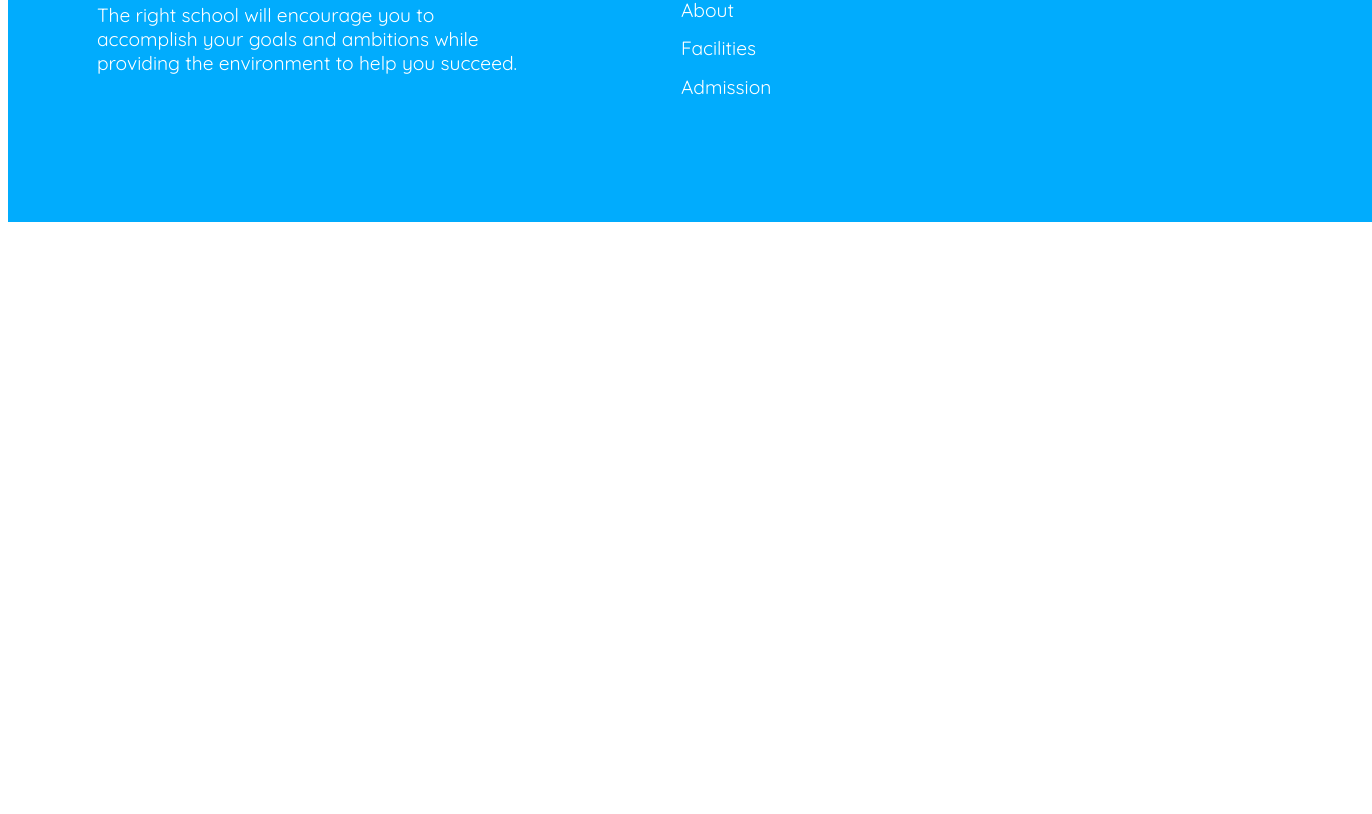
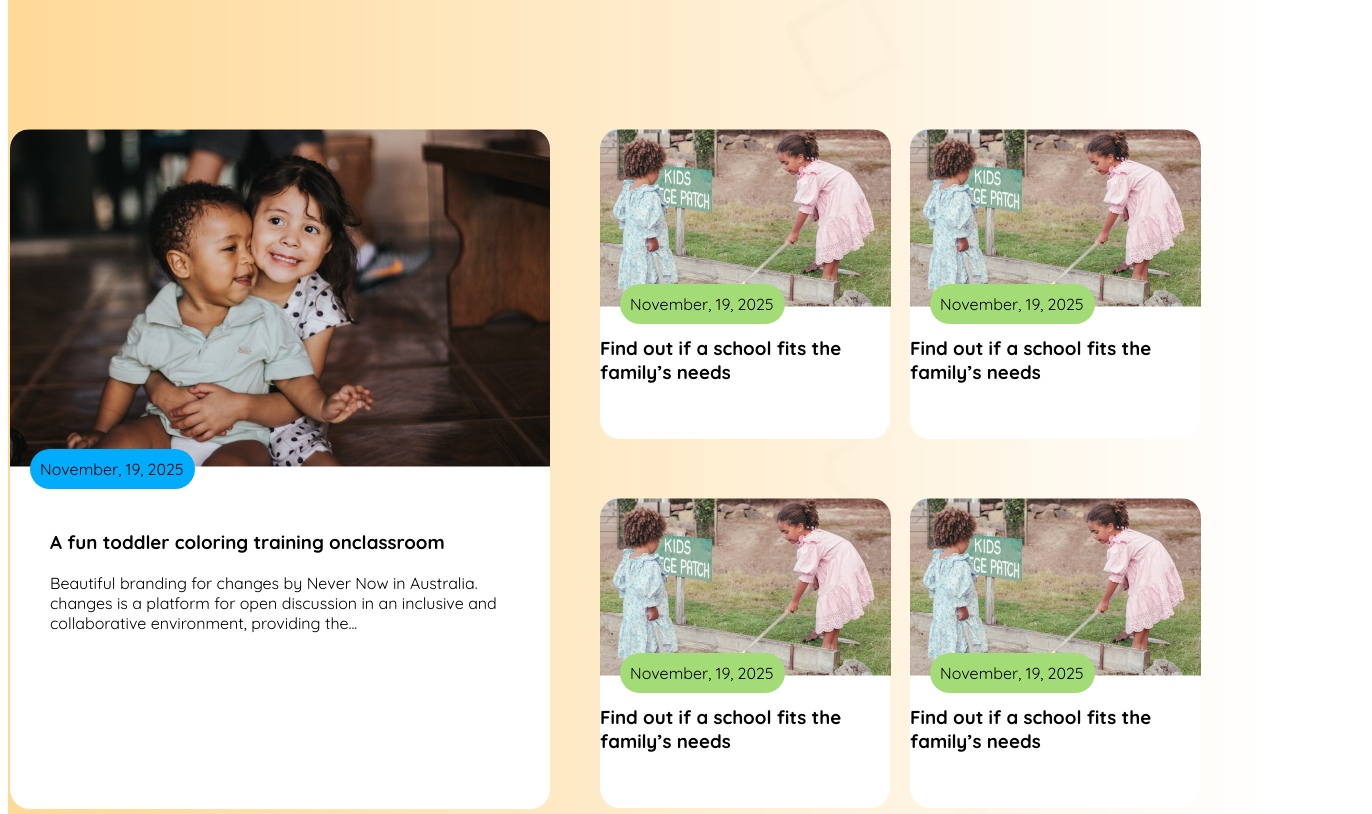
Before and after one commit to RGAntu/assignment-02, a plain HTML site: page index.html in a window 1280 px wide. Shown: the part 1780-2594 px from the top of the page, 1372 px wide, since content can reach past the window. Before the commit the page ends 2010 px from the top, so only its background shows below. Drawn offline with Linux system fonts and the light colour scheme.

Commit message:
added stories section

```diff
--- a/index.html
+++ b/index.html
@@ -1,23 +1,25 @@
 <!DOCTYPE html>
 <html lang="en">
   <head>
-    <meta charset="UTF-8">
-    <meta name="viewport" content="width=device-width, initial-scale=1.0">
+    <meta charset="UTF-8" />
+    <meta name="viewport" content="width=device-width, initial-scale=1.0" />
     <title>Kid's Education</title>
-    <link rel="stylesheet" href="styles/style.css">
-    <link rel="stylesheet" href="https://cdnjs.cloudflare.com/ajax/libs/font-awesome/6.7.2/css/all.min.css">
+    <link rel="stylesheet" href="styles/style.css" />
+    <link
+      rel="stylesheet"
+      href="https://cdnjs.cloudflare.com/ajax/libs/font-awesome/6.7.2/css/all.min.css"
+    />
   </head>
   <body class="quicksand-font">
     <header class="header">
-        <nav class=" display-flex">
-            <div class="nav-logo  display-flex ">
+      <nav class="display-flex">
+        <div class="nav-logo display-flex">
           <div class="nav-logo-img">
-                    <img src="assets/logo.png" alt="logo">
-
+            <img src="assets/logo.png" alt="logo" />
           </div>
           <div class="nav-logo-text">SCHOOL</div>
         </div>
-            <div class="nav-links ">
+        <div class="nav-links">
           <ul class="display-flex">
             <li><a class="orange" href="">Home</a></li>
             <li><a class="sky-blue" href="">About</a></li>
@@ -29,23 +31,31 @@
           <button class="primary-btn">Contact</button>
         </div>
         <div class="menu-bar">
-                <img src="assets/hamburger.png" alt="">
+          <img src="assets/hamburger.png" alt="" />
         </div>
       </nav>
 
       <!-- banner  -->
       <div class="banner display-flex">
         <div class="banner-content">
-                <h1 class="banner-content-title"><span class="orange">Empowering <br></span> <span class="black">students from small <br> age</span> <span class="sky-blue">towards vision</span></h1>
+          <h1 class="banner-content-title">
+            <span class="orange">Empowering <br /></span>
+            <span class="black"
+              >students from small <br />
+              age</span
+            >
+            <span class="sky-blue">towards vision</span>
+          </h1>
           <p class="banner-content-description grey">
-                    With the courage, Confidence, Creativity and Compassion to make <br>their Unique Contribution in a Diverse and Dynamic World.
+            With the courage, Confidence, Creativity and Compassion to make
+            <br />their Unique Contribution in a Diverse and Dynamic World.
           </p>
           <div class="banner-btn">
             <button class="primary-btn">Enroll Now</button>
           </div>
         </div>
         <div class="banner-img">
-                <img src="assets/hero-kids.png" alt="">
+          <img src="assets/hero-kids.png" alt="" />
         </div>
       </div>
     </header>
@@ -53,34 +63,44 @@
       <section class="curriculum">
         <h1 class="curriculum-title">Standard Curriculum</h1>
 
-
-            <div class="curriculum-container  display-flex">
+        <div class="curriculum-container display-flex">
           <div class="curriculum-box curriculum-box1">
             <div class="curriculum-box-img">
-                        <img src="assets/elementary.png" alt="">
+              <img src="assets/elementary.png" alt="" />
             </div>
             <h3 class="curriculum-box-title">Elementary School</h3>
-                    <p class="curriculum-box-description">Lucas goes to school every day of the week. He has many subjects to go to each school day: English, art, science, mathematics, gym, and history.</p>
+            <p class="curriculum-box-description">
+              Lucas goes to school every day of the week. He has many subjects
+              to go to each school day: English, art, science, mathematics, gym,
+              and history.
+            </p>
             <div class="curriculum-btn">
               <button class="btn sky-blue">Read More</button>
             </div>
           </div>
           <div class="curriculum-box curriculum-box2">
             <div class="curriculum-box-img">
-                        <img src="assets/elementary.png" alt="">
+              <img src="assets/elementary.png" alt="" />
             </div>
             <h3 class="curriculum-box-title">Elementary School</h3>
-                    <p class="curriculum-box-description">For many students, the idea of spending any portion of their long summer days in an air-conditioned classroom is simply not appealing.</p>
+            <p class="curriculum-box-description">
+              For many students, the idea of spending any portion of their long
+              summer days in an air-conditioned classroom is simply not
+              appealing.
+            </p>
             <div class="curriculum-btn">
               <button class="btn orange">Read More</button>
             </div>
           </div>
           <div class="curriculum-box curriculum-box3">
             <div class="curriculum-box-img">
-                        <img src="assets/middle.png" alt="">
+              <img src="assets/middle.png" alt="" />
             </div>
             <h3 class="curriculum-box-title">Middle (10-16) Years</h3>
-                    <p class="curriculum-box-description">The right school will encourage you to accomplish your goals and ambitions while providing the environment to help you succeed.</p>
+            <p class="curriculum-box-description">
+              The right school will encourage you to accomplish your goals and
+              ambitions while providing the environment to help you succeed.
+            </p>
             <div class="curriculum-btn">
               <button class="btn dark-blue">Read More</button>
             </div>
@@ -88,32 +108,90 @@
         </div>
         <div class="arrow-icon display-flex">
           <div class="left-arrow">
-                    <i class="fa-solid fa-chevron-left fa-2xl" style="color: #fff;"></i>
+            <i class="fa-solid fa-chevron-left fa-2xl" style="color: #fff"></i>
           </div>
           <div class="right-arrow">
-                    <i class="fa-solid fa-chevron-right fa-2xl" style="color: #fff;"></i>
+            <i class="fa-solid fa-chevron-right fa-2xl" style="color: #fff"></i>
           </div>
+        </div>
+      </section>
 
+      <!-- our stories -->
+      <section class="our-stories">
+        <h1 class="our-stories-title">Our Stories</h1>
+        <div class="our-stories-container display-flex">
+          <div class="stories-left-box">
+            <div class="s-left-box-img">
+                <div class="story-date">November, 19, 2025</div>
+              <img src="assets/story-1.png" alt="" />
+            </div>
+            <div class="stories-left-box-content">
+            <h3 class="s-left-box-title">
+              A fun toddler coloring training onclassroom
+            </h3>
+            <p class="s-left-box-description">
+              Beautiful branding for changes by Never Now in Australia. changes
+              is a platform for open discussion in an inclusive and
+              collaborative environment, providing the...
+            </p>
+        </div>
+          </div>
+          <div class="stories-right-boxes">
+            <div class="s-right-box-container">
+                <div class="s-right-box">
+                    <div class="s-right-box-img">
+                        <div class="story-date2">November, 19, 2025</div>
+                        <img src="assets/story-2.png" alt="">
+                    </div>
+                    <h3 class="s-right-box-title">Find out if a school fits the
+                    family’s needs</h3>
+                </div>
+                <div class="s-right-box">
+                    <div class="s-right-box-img">
+                        <div class="story-date2">November, 19, 2025</div>
+                        <img src="assets/story-2.png" alt="">
+                    </div>
+                    <h3 class="s-right-box-title">Find out if a school fits the
+                    family’s needs</h3>
+                </div>
+                <div class="s-right-box">
+                    <div class="s-right-box-img">
+                        <div class="story-date2">November, 19, 2025</div>
+                        <img src="assets/story-2.png" alt="">
+                    </div>
+                    <h3 class="s-right-box-title">Find out if a school fits the
+                    family’s needs</h3>
+                </div>
+                <div class="s-right-box">
+                    <div class="s-right-box-img">
+                        <div class="story-date2">November, 19, 2025</div>
+                        <img src="assets/story-2.png" alt="">
+                    </div>
+                    <h3 class="s-right-box-title">Find out if a school fits the
+                    family’s needs</h3>
+                </div>
+            </div>
+          </div>
         </div>
       </section>
     </main>
 
-
-
-<footer class="footer">
+    <!-- <footer class="footer">
       <div class="footer-container display-flex">
         <div class="footer-logo-section display-flex">
           <div class="footer-logo">
-               <img src="assets/logo.png" alt="">
+            <img src="assets/logo.png" alt="" />
           </div>
           <div class="footer-logo-text display-flex">
-            <h1 class="logo-text">Kids <br>
+            <h1 class="logo-text">
+              Kids <br />
               Education
               <p class="footer-description">
-                    The right school will encourage you to <br>accomplish your goals and ambitions while <br> providing the environment to help you succeed.
+                The right school will encourage you to <br />accomplish your
+                goals and ambitions while <br />
+                providing the environment to help you succeed.
               </p>
             </h1>
-
           </div>
         </div>
 
@@ -130,14 +208,13 @@
         <div class="footer-icons-section">
           <h2>Keep In Touch</h2>
           <div class="footer-icons">
-                <img src="assets/fb.png" alt="">
-                <img src="assets/dribble.png" alt="">
-                <img src="assets/twitter.png" alt="">
-                <img src="assets/google+.png" alt="">
+            <img src="assets/fb.png" alt="" />
+            <img src="assets/dribble.png" alt="" />
+            <img src="assets/twitter.png" alt="" />
+            <img src="assets/google+.png" alt="" />
           </div>
         </div>
-
       </div>
-</footer>
+    </footer> -->
   </body>
 </html>
--- a/styles/style.css
+++ b/styles/style.css
@@ -1,5 +1,4 @@
-
-@import url('https://fonts.googleapis.com/css2?family=Quicksand:wght@300..700&display=swap');
+@import url("https://fonts.googleapis.com/css2?family=Quicksand:wght@300..700&display=swap");
 
 .quicksand-font {
   font-family: "Quicksand", serif;
@@ -8,41 +7,40 @@
   font-style: normal;
 }
 
-
 /* Shared Styles */
-  .white{
+.white {
   color: rgba(247, 247, 247, 1);
 }
-  .black{
+.black {
   color: rgba(17, 17, 17, 1);
 }
-  .orange{
+.orange {
   color: rgba(254, 163, 1, 1);
 }
-  .sky-blue{
+.sky-blue {
   color: rgba(1, 172, 253, 1);
 }
-  .grey{
+.grey {
   color: rgba(128, 128, 128, 1);
 }
-  .blue{
+.blue {
   color: rgba(5, 212, 223, 1);
 }
-  .dark-blue{
+.dark-blue {
   color: rgba(93, 88, 239, 1);
 }
-  .display-flex{
+.display-flex {
   display: flex;
 }
 
-  .max-width{
+.max-width {
   width: 1260px;
   margin: 0 auto;
 }
-  .primary-btn{
+.primary-btn {
   width: 197px;
   height: 50px;
-    background-color: #FEA301;
+  background-color: #fea301;
   padding: 10px;
   font-size: 1.2rem;
   font-weight: 400;
@@ -51,85 +49,74 @@
   border-radius: 8px;
 }
 
-
-
 /* Header  */
-
 
 /* nav  */
 
-  nav{
+nav {
   justify-content: space-between;
   align-items: center;
 }
 
-  .nav-logo{
+.nav-logo {
   align-items: center;
   margin-left: 20px;
   /* width: 62px; */
 }
 
-  .nav-logo-text{
+.nav-logo-text {
   font-size: 2rem;
   font-weight: 700;
   margin-left: 10px;
 }
 
-  .nav-links ul{
+.nav-links ul {
   list-style: none;
   align-items: center;
 }
 
-  .nav-links a{
+.nav-links a {
   font-size: 1.2rem;
   font-weight: 600;
   padding: 0 30px;
   text-decoration: none;
-
 }
 
-  .menu-bar{
+.menu-bar {
   display: none;
 }
-  .menu-bar img{
+.menu-bar img {
   width: 50px;
 }
 
 /* banner */
-.banner{
+.banner {
   align-items: center;
   justify-content: center;
 }
-.banner-content{
+.banner-content {
   width: 640px;
   height: 330px;
 }
 
-.banner-content-title{
+.banner-content-title {
   font-size: 2.8rem;
   font-weight: 700;
 }
 
-.banner-content-description{
+.banner-content-description {
   font-size: 18px;
   font-weight: 600;
-
 }
-.banner-btn > .primary-btn{
-  background-color: rgba(17, 17, 17, 1);;
+.banner-btn > .primary-btn {
+  background-color: rgba(17, 17, 17, 1);
 }
-
-
-
-
-
-
 
 /* banner  */
 
 /* Curriculum  */
 
-  .curriculum{
+.curriculum {
   background: url(../assets/bg.png);
   background-blend-mode: multiply;
   background-repeat: no-repeat;
@@ -137,41 +124,38 @@
   background-size: cover;
 }
 
-  .curriculum-title{
+.curriculum-title {
   text-align: center;
   font-size: 2.9rem;
   font-weight: 700;
   padding: 50px 0;
 }
 
-  .curriculum-container{
+.curriculum-container {
   gap: 20px;
   justify-content: center;
-
 }
 
-  .curriculum-box{
+.curriculum-box {
   width: 367px;
-    background: linear-gradient(#00baae2d, #fff );
+  background: linear-gradient(#00baae2d, #fff);
   text-align: center;
   padding-bottom: 30px;
   border-radius: 10px;
-
-
 }
 
-  .curriculum-box2{
-    background: linear-gradient(#fea1012e, #fff );
+.curriculum-box2 {
+  background: linear-gradient(#fea1012e, #fff);
 }
-  .curriculum-box3{
-    background: linear-gradient(#8800ff20, #fff );
+.curriculum-box3 {
+  background: linear-gradient(#8800ff20, #fff);
 }
 
-  .curriculum-box-img{
+.curriculum-box-img {
   padding: 50px 50px 10px 50px;
 }
 
-  .curriculum-box-title{
+.curriculum-box-title {
   font-size: 1.5rem;
   font-weight: 700;
 }
@@ -183,19 +167,20 @@
   line-height: 1.5;
 }
 
-.btn{
+.btn {
   border: none;
   padding: 10px;
   background-color: transparent;
 }
 
-.arrow-icon{
+.arrow-icon {
   gap: 20px;
   justify-content: center;
   align-items: center;
 }
-.left-arrow, .right-arrow{
-  background-color: #FEA301;
+.left-arrow,
+.right-arrow {
+  background-color: #fea301;
   display: flex;
   justify-content: center;
   align-items: center;
@@ -206,27 +191,115 @@
 }
 
 
+/* Stories section  */
+.our-stories{
+  background-image: linear-gradient(to right, rgba(254, 161, 1, 0.406), rgba(255, 255, 255, 1)), url('../assets/bg.png');
+background-size: cover, cover;
+background-position: center, right bottom;
+background-repeat: no-repeat, no-repeat;
+margin: 100px 0;
+
+}
+.our-stories-title{
+  text-align: center;
+  font-size: 2.9rem;
+  padding: 50px 0;
+  /* margin-bottom: 30px; */
+}
+
+.our-stories-container{
+ width: 1260px;
+ margin: 0 auto;
+}
+.stories-left-box{
+  width: 540px;
+}
+.stories-left-box-content{
+  background-color: #fff;
+  padding: 60px 40px;
+  margin-top: -20px;
+  padding-bottom: 160px;
+
+}
+
+.stories-left-box img{
+  border-top-right-radius: 20px;
+  border-top-left-radius: 20px;
+}
+.story-date{
+  position: relative;
+    top: 360px;
+    left: 20px;
+    width: 145px;
+    padding: 10px;
+    background-color: #01acfd;
+    border-radius: 20px;
+}
+.stories-left-box-content{
+  border-bottom-right-radius: 20px;
+  border-bottom-left-radius: 20px;
+}
+
+/* story right section  */
+
+.stories-right-boxes{
+width: 620px;
+margin: 0 auto;
+}
+
+.s-right-box-container{
+  display: grid;
+  grid-template-columns: repeat(2, 1fr);
+  /* gap: 10px; */
+}
+
+.s-right-box img {
+  border-top-right-radius: 20px;
+  border-top-left-radius: 20px;
+}
+.story-date2{
+  position: relative;
+    top: 195px;
+    left: 20px;
+    width: 145px;
+    padding: 10px;
+    background-color: #a3dc77;
+    border-radius: 20px;
+}
+
+.s-right-box-img{
+
+}
+  .s-right-box-title {
+    width: 290px;
+    /* height: 175px; */
+    padding: 55px 0px;
+    background-color: #fff;
+    margin-top: -30px;
+    border-bottom-right-radius: 20px;
+  border-bottom-left-radius: 20px;
+}
+
+
 
 
 /* footer section */
-
  .footer{
-  background-color: #01ACFD;
+  background-color: #01acfd;
   padding: 90px 100px 100px 0px;
-  width: 100%;
+  /* width: 100%; */
 }
 
-.footer-container{
+.footer-container {
   justify-content: space-around;
 }
 
-.footer-logo-section{
-
+.footer-logo-section {
 }
-.footer-logo{
+.footer-logo {
   margin-top: 25px;
 }
-.logo-text{
+.logo-text {
   color: #fff;
   margin-left: 10px;
   align-items: center;
@@ -237,19 +310,19 @@
   font-weight: 400;
   margin-left: -64px;
 }
-.footer-about{
+.footer-about {
   color: #fff;
 }
 
-.footer-about-link > h2{
+.footer-about-link > h2 {
   color: #fff;
 }
 
-.footer-about-link ul{
+.footer-about-link ul {
   list-style: none;
   margin-left: -38px;
 }
-.footer-about-link ul a{
+.footer-about-link ul a {
   text-decoration: none;
   font-size: 1.2rem;
   font-weight: 400;
@@ -257,79 +330,68 @@ color: #fff;
   line-height: 2;
 }
 
-.footer-icons-section > h2{
+.footer-icons-section > h2 {
   color: #fff;
 }
-.footer-icons{
+.footer-icons {
   display: flex;
   gap: 10px;
 }
 
-
-
-
-
-
-
-
 /* Mobile device */
 @media screen and (max-width: 576px) {
-  nav{
+  nav {
     /* padding: 0 20px 30px 20px; */
-      border-bottom: 1px solid #FEA301;
+    border-bottom: 1px solid #fea301;
     justify-content: space-between;
   }
-  .nav-logo{
+  .nav-logo {
     /* margin-left: 250px; */
     width: 2rem;
   }
-  .nav-logo-text{
+  .nav-logo-text {
     display: none;
   }
-  .nav-links{
+  .nav-links {
     display: none;
   }
-  .nav-btn{
+  .nav-btn {
     display: none;
   }
-  .menu-bar{
+  .menu-bar {
     display: block;
     /* margin-right: 250px; */
   }
 
   /* banner  */
-  .banner{
+  .banner {
     flex-direction: column-reverse;
   }
-  .banner-content{
+  .banner-content {
     text-align: center;
   }
 
-
-
   /* curriculum */
-  .curriculum-title{
+  .curriculum-title {
     text-align: center;
   }
 
-  .curriculum-container{
+  .curriculum-container {
     flex-direction: column;
     margin-left: 100px;
   }
 
-  .arrow-icon{
+  .arrow-icon {
     display: none;
   }
 
-
   /* footer  */
-  .footer-container{
+  .footer-container {
     flex-direction: column;
   }
   .footer-logo-section {
     margin-left: 10px;
   }
-
 
   .footer-about-link {
     margin-left: 20px;
@@ -339,17 +401,15 @@ color: #fff;
   }
 }
 
-
 /* Medium device */
-  @media screen and (min-width:576px) and (max-width: 992px) {
-
-    .nav-links{
+@media screen and (min-width: 576px) and (max-width: 992px) {
+  .nav-links {
     /* margin-left: 90px; */
   }
-    .nav-links ul{
+  .nav-links ul {
     padding: 0 10px;
   }
-        .nav-logo-text{
+  .nav-logo-text {
     display: none;
   }
 }
```
Lines whose indentation alone changed are shown as unchanged.
